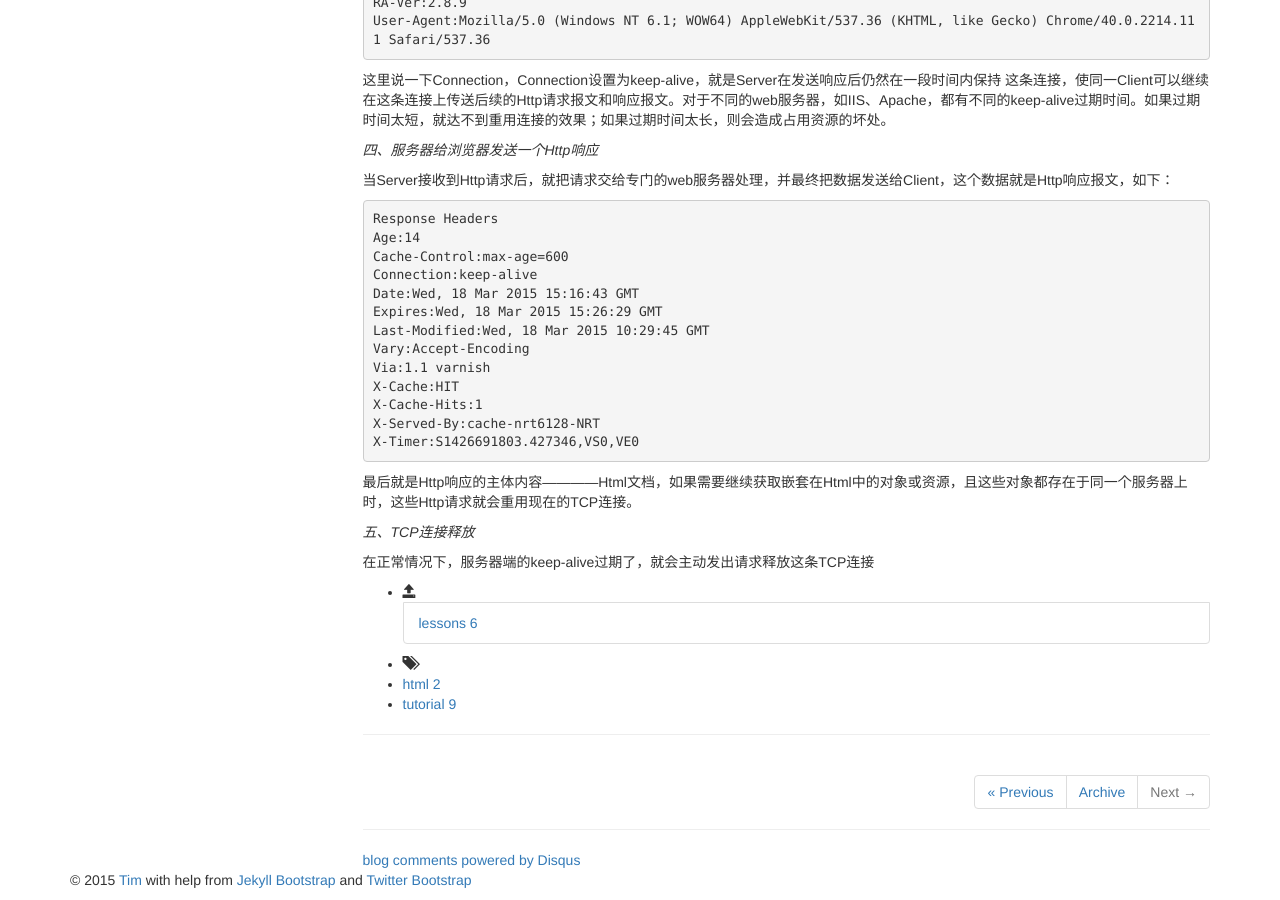
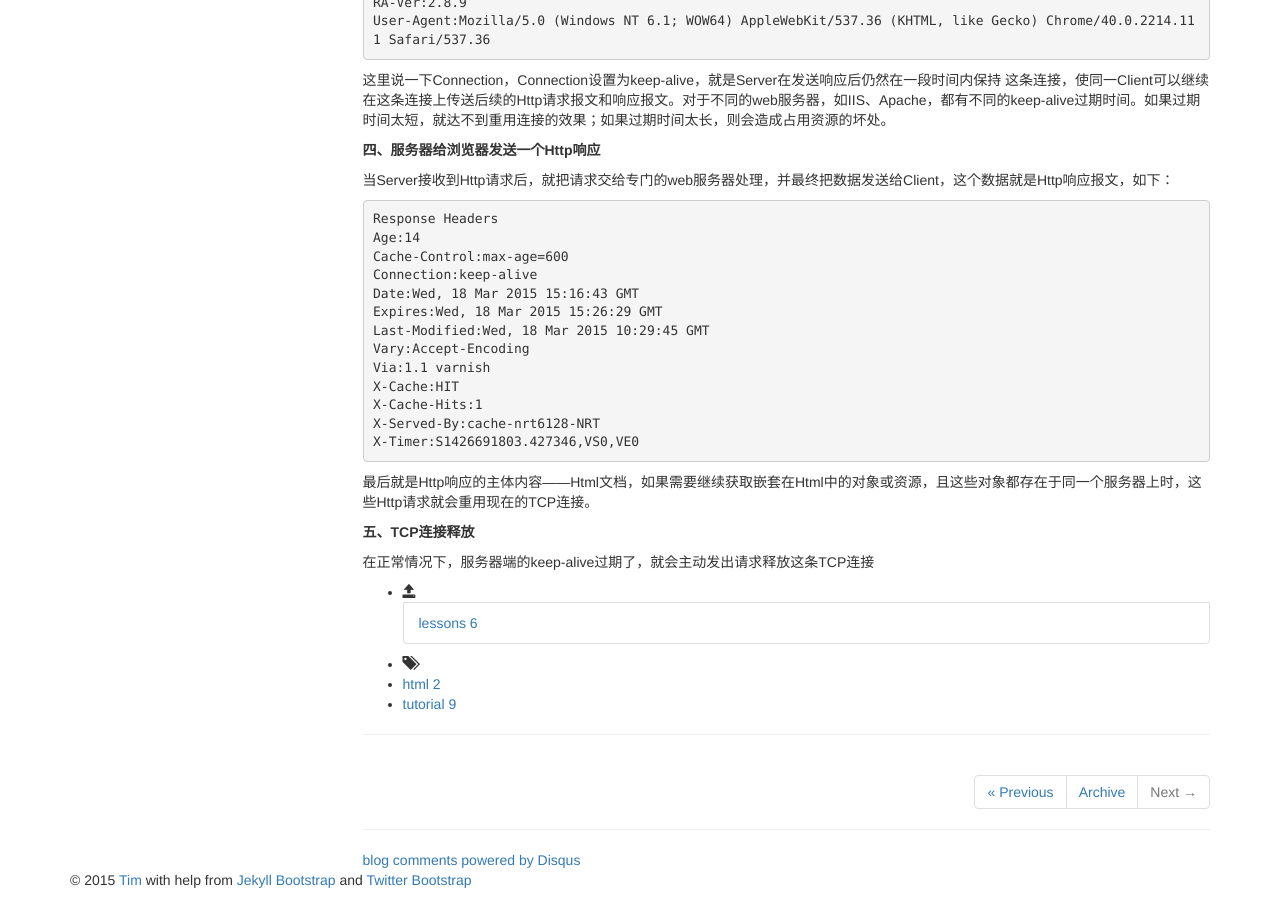
Before and after one commit to Tim-Ju/tim-ju.github.io, a Jekyll site: the page built from _posts/2015-03-18-1.md, in a window 1280 px wide and 900 px high, scrolled down 874 px. Built offline with Jekyll 4.4.1, drawn with Linux system fonts in a browser that asks for light colours; nearby versions of some CDN libraries; library files that are not in the unit come from our copies; comment, search, counter and statistics services are not loaded.

Commit message:
2015-03-18-1.md update

```diff
--- a/_posts/2015-03-18-1.md
+++ b/_posts/2015-03-18-1.md
@@ -9,7 +9,7 @@ tags : [html, tutorial]
 
 面试时总会问到这样的一个问题：在浏览器中输入一个网址后，到页面显示这个过程中发生了什么？以前对这个中间过程不是很清楚，今天决定好总结一下。
 
-*一、将域名解析为IP地址*
+**一、将域名解析为IP地址**
 
 -搜索浏览器DNS缓存
 -如果没有缓存记录，则搜索本机DNS缓存
@@ -17,13 +17,13 @@ tags : [html, tutorial]
 -如果还没有搜索到，则发送UDP请求到根域名服务器
 
 
-*二、TCP建立连接*
+**二、TCP建立连接**
 
 由上一步获取到对应的IP地址后，比如`10.20.30.40`，客户端主机就会选择一个未使用的端口与`10.20.30.40:80`通信，在Windows命令行模式下输入netstat，就可以查看当前正在活动的TCP连接。
 
 Client首先发送一个连接试探请求，Server监听到连接请求报文后，如同意建立连接，则向Client发送确认。Client收到确认后还需要再次发送确认，同时携带要发送给Server的数据。
 
-*三、浏览器给服务器发送http请求*
+**三、浏览器给服务器发送http请求**
 
 上一步中有提到Client收到确认后还需要再次发送确认，这时就可以携带要发送给Server的数据，这个数据就是Http请求报文。例如现请求`http://tim-ju.github.io/`，请求报文如下：
 
@@ -49,7 +49,7 @@ Http请求头部
 
 这里说一下Connection，Connection设置为keep-alive，就是Server在发送响应后仍然在一段时间内保持 这条连接，使同一Client可以继续在这条连接上传送后续的Http请求报文和响应报文。对于不同的web服务器，如IIS、Apache，都有不同的keep-alive过期时间。如果过期时间太短，就达不到重用连接的效果；如果过期时间太长，则会造成占用资源的坏处。
 
-*四、服务器给浏览器发送一个Http响应*
+**四、服务器给浏览器发送一个Http响应**
 
 当Server接收到Http请求后，就把请求交给专门的web服务器处理，并最终把数据发送给Client，这个数据就是Http响应报文，如下：
 
@@ -67,8 +67,8 @@ Http请求头部
 	X-Served-By:cache-nrt6128-NRT
 	X-Timer:S1426691803.427346,VS0,VE0
 
-最后就是Http响应的主体内容————Html文档，如果需要继续获取嵌套在Html中的对象或资源，且这些对象都存在于同一个服务器上时，这些Http请求就会重用现在的TCP连接。
+最后就是Http响应的主体内容——Html文档，如果需要继续获取嵌套在Html中的对象或资源，且这些对象都存在于同一个服务器上时，这些Http请求就会重用现在的TCP连接。
 
-*五、TCP连接释放*
+**五、TCP连接释放**
 
 在正常情况下，服务器端的keep-alive过期了，就会主动发出请求释放这条TCP连接
```
